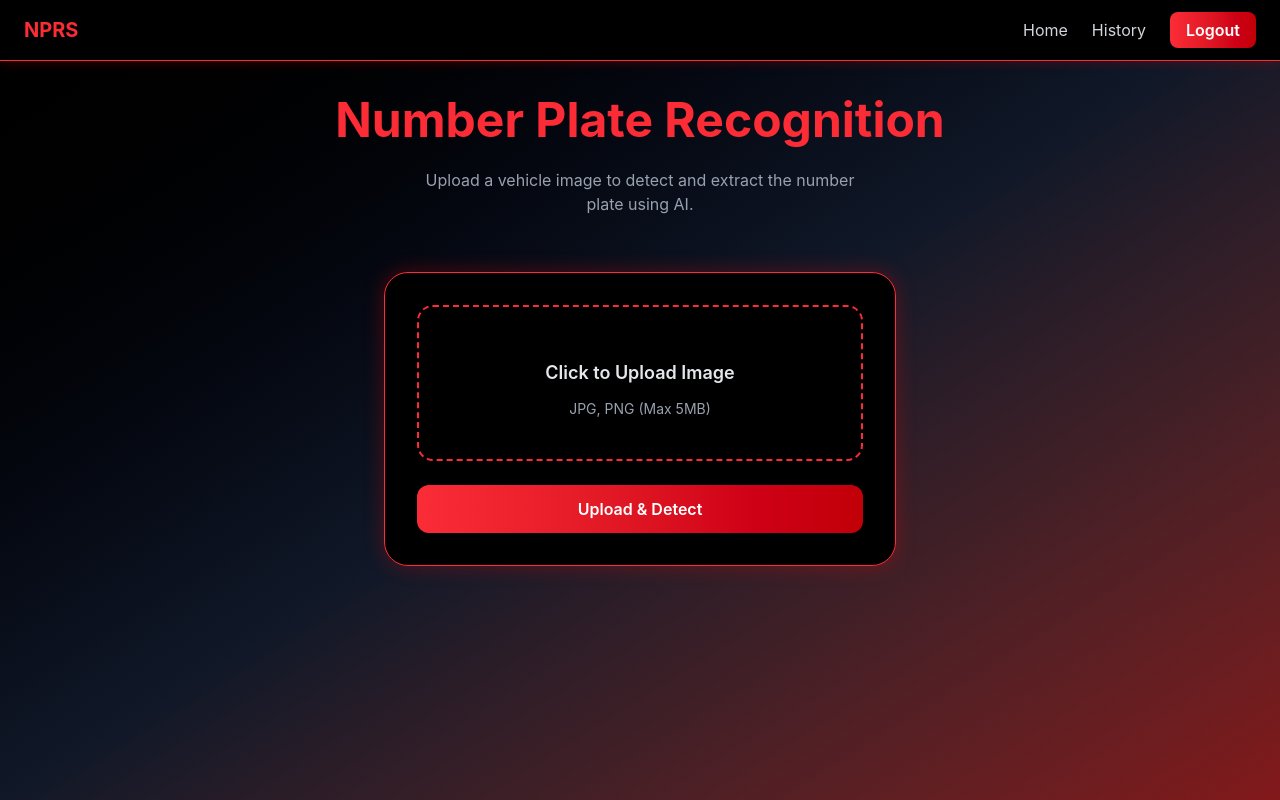
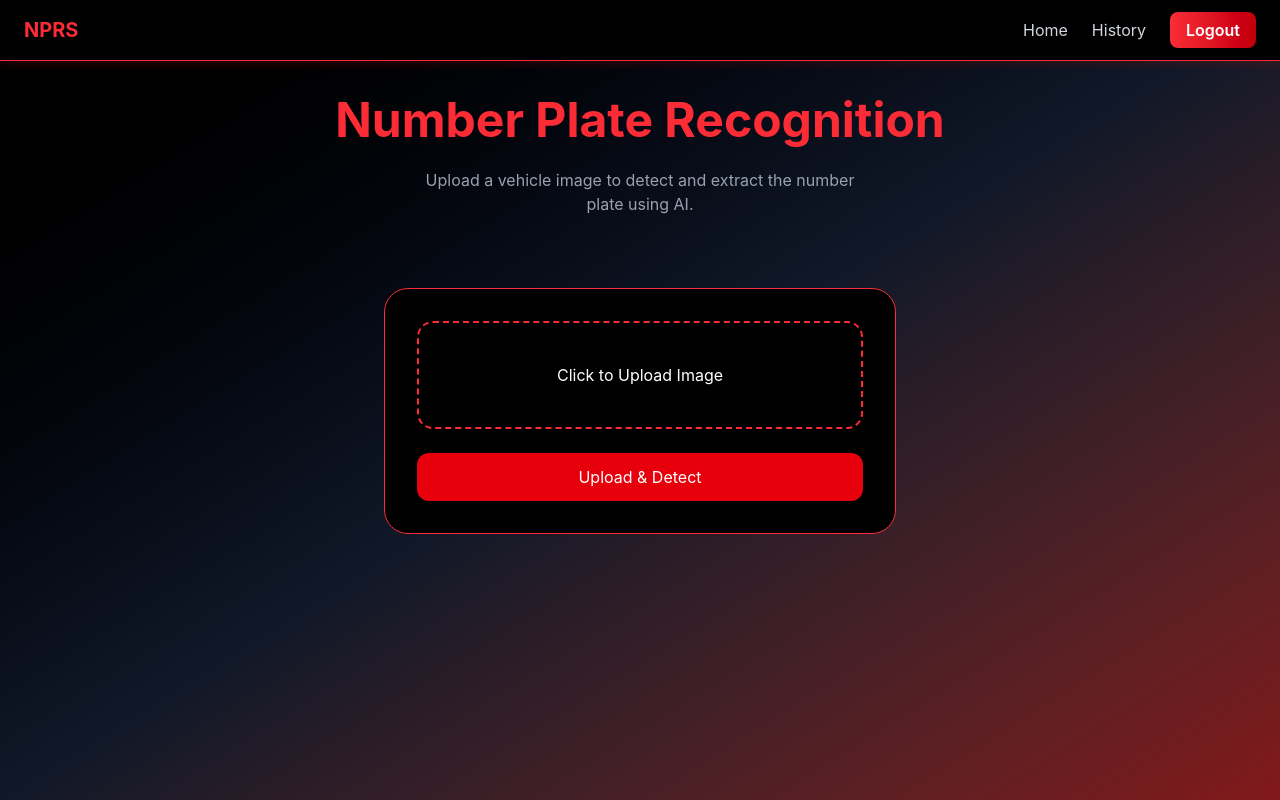
Before and after one commit to manojp97/frontend-nprs, a React app: page / in a window 1280 px wide. Built offline with nearby package versions, Linux system fonts and the light colour scheme; sample sign-in values are in the browser's storage; the HTML template or start-up script is replaced by a standard one.

Commit message:
frontend updated

```diff
--- a/src/components/UploadForm.jsx
+++ b/src/components/UploadForm.jsx
@@ -1,3 +1,5 @@
+// UploadForm.jsx (fixed)
+
 import { useState } from "react";
 import { uploadImage } from "../services/api";
 
@@ -15,6 +17,7 @@ const UploadForm = ({ setResult, fetchHistory }) => {
   };
 
   const handleSubmit = async () => {
+    try {
       if (!file) return alert("Please select image");
 
       setLoading(true);
@@ -24,58 +27,45 @@ const UploadForm = ({ setResult, fetchHistory }) => {
 
       const res = await uploadImage(formData);
 
-    setResult(res.data.plate);
-    fetchHistory();
+      setResult(res.data.plate || "No Plate Found");
 
+      if (fetchHistory) fetchHistory();
+    } catch (error) {
+      console.log(error);
+      alert(error.response?.data?.message || "Upload Failed");
+    } finally {
       setLoading(false);
+    }
   };
 
   return (
-    <div className="mt-8 w-full max-w-lg bg-black border border-red-500 p-8 rounded-3xl shadow-[0_0_20px_rgba(255,0,0,0.3)] text-center">
+    <div className="mt-8 w-full max-w-lg bg-black border border-red-500 p-8 rounded-3xl text-center">
 
-      {/* Upload Box */}
-      <label className="cursor-pointer block border-2 border-dashed border-red-500 rounded-2xl p-10 hover:bg-red-900/20 transition-all">
+      <label className="cursor-pointer block border-2 border-dashed border-red-500 rounded-2xl p-10">
 
-        <div className="flex flex-col items-center gap-3">
-
-          <span className="text-4xl text-red-500"></span>
-
-          <p className="text-lg font-semibold text-gray-200">
-            Click to Upload Image
-          </p>
-
-          <p className="text-sm text-gray-400">
-            JPG, PNG (Max 5MB)
-          </p>
-
-        </div>
+        <p className="text-white">Click to Upload Image</p>
 
         <input
           type="file"
           onChange={handleChange}
           className="hidden"
+          accept="image/*"
         />
       </label>
 
-      {/* Preview */}
       {preview && (
-        <div className="mt-6">
         <img
           src={preview}
-            alt="preview"
-            className="w-full h-48 object-cover rounded-xl border border-red-500"
+          className="mt-4 w-full h-48 object-cover rounded-xl"
         />
-        </div>
       )}
 
-      {/* Button */}
       <button
         onClick={handleSubmit}
-        className="mt-6 w-full bg-gradient-to-r from-red-500 to-red-700 text-white py-3 rounded-xl font-semibold hover:scale-105 transition-all shadow-lg"
+        className="mt-6 w-full bg-red-600 text-white py-3 rounded-xl"
       >
         {loading ? "Processing..." : "Upload & Detect"}
       </button>
-
     </div>
   );
 };
--- a/src/pages/Home.jsx
+++ b/src/pages/Home.jsx
@@ -8,10 +8,9 @@ const Home = () => {
 
   return (
     <div className="min-h-screen bg-gradient-to-br from-black via-gray-900 to-red-900">
-
       <Navbar />
 
-      <div className="pt-24 px-4 flex flex-col items-center">
+      <div className="pt-24 px-4">
 
         {/* Title */}
         <h1 className="text-4xl md:text-5xl font-bold text-center mb-6 text-red-500">
@@ -19,15 +18,37 @@ const Home = () => {
         </h1>
 
         {/* Subtitle */}
-        <p className="text-gray-400 mb-6 text-center max-w-md">
+        <p className="text-gray-400 mb-10 text-center max-w-md mx-auto">
           Upload a vehicle image to detect and extract the number plate using AI.
         </p>
 
-        {/* Upload */}
-        <UploadForm setResult={setResult} fetchHistory={() => {}} />
+        {/* Before Result */}
+        {!result ? (
+          <div className="flex justify-center">
+            <UploadForm
+              setResult={setResult}
+              fetchHistory={() => {}}
+            />
+          </div>
+        ) : (
+          /* After Result */
+          <div className="max-w-6xl mx-auto flex flex-col md:flex-row gap-8 items-start justify-center">
 
-        {/* Result */}
-        <ResultCard result={result} />
+            {/* Upload Left */}
+            <div className="w-full md:w-1/2 flex justify-center">
+              <UploadForm
+                setResult={setResult}
+                fetchHistory={() => {}}
+              />
+            </div>
+
+            {/* Result Right */}
+            <div className="w-full md:w-1/2 flex justify-center">
+              <ResultCard result={result} />
+            </div>
+
+          </div>
+        )}
 
       </div>
     </div>
--- a/src/services/api.js
+++ b/src/services/api.js
@@ -1,18 +1,39 @@
 import axios from "axios";
 
+const BASE_URL =
+  window.location.hostname === "localhost"
+    ? "http://localhost:5000/api"
+    : "https://backend-nprs.onrender.com/api";
+
 const API = axios.create({
-  baseURL: "https://backend-nprs.onrender.com/api",
+  baseURL: BASE_URL,
 });
 
+// token auto add
 API.interceptors.request.use((req) => {
   const token = localStorage.getItem("token");
+
   if (token) {
     req.headers.Authorization = `Bearer ${token}`;
   }
+
   return req;
 });
 
+// AUTH
+export const login = (data) => API.post("/auth/login", data);
+
 export const signup = (data) => API.post("/auth/signup", data);
-export const login = (data) => API.post("/auth/login", data);
-export const uploadImage = (data) => API.post("/upload", data);
+
+// UPLOAD
+export const uploadImage = (formData) =>
+  API.post("/upload", formData, {
+    headers: {
+      "Content-Type": "multipart/form-data",
+    },
+  });
+
+// HISTORY
 export const getHistory = () => API.get("/history");
+
+export default API;
```
Lines whose indentation alone changed are shown as unchanged.
